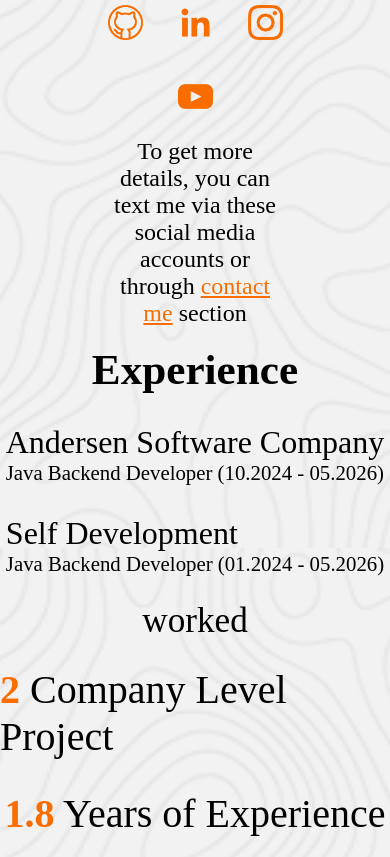
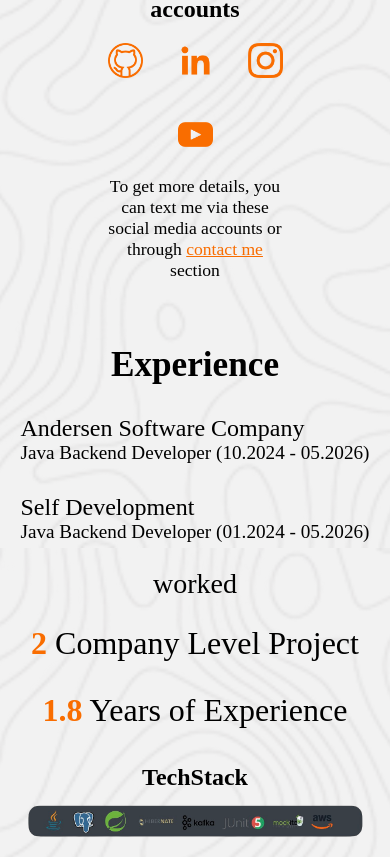
Before and after one commit to alinurmammadzada5/portfoliofront, a React (Vite) app in the folder portfolio-v1/: page / in a window 390 px wide. Shown: the part 1140-1997 px from the top of the page. Built offline with nearby package versions, Linux system fonts and the light colour scheme; a web font is replaced by a local one.

Commit message:
responsive check

```diff
--- a/portfolio-v1/src/aboutme.css
+++ b/portfolio-v1/src/aboutme.css
@@ -10,14 +10,14 @@
 }
 .aboutMe h2{
   text-align: center;
-  font-size: 4rem;
+  font-size: 3rem;
 }
 .aboutMe .aboutMe-container{
   width: 75%;
-  height: 650px;
+  height: 550px;
   background-color: #393E46;
   color: #ffffff;
-  font-size: 2.3rem;
+  font-size: 2rem;
   border-radius: 50px;
   display: flex;
   justify-content: center;
@@ -35,7 +35,7 @@
   gap: 20px;
 }
 .aboutMe .accounts-container h4{
-  font-size: 2.5rem;
+  font-size: 2rem;
 }
 .aboutMe .accounts-container .accounts-img-container{
   display: flex;
@@ -45,7 +45,7 @@
   gap: 35px;
 }
 .aboutMe .accounts-container .moreDetails{
-  font-size: 1.5rem;
+  font-size: 1.1rem;
 }
 
 .aboutMe .accounts-container .moreDetails a{
@@ -59,7 +59,7 @@
     }
 .aboutMe h2{
   text-align: center;
-  font-size: 2.2rem;
+  font-size: 1.75rem;
 }
 .aboutMe .aboutMe-container{
   font-size: 0.95rem;
--- a/portfolio-v1/src/contact.css
+++ b/portfolio-v1/src/contact.css
@@ -8,7 +8,7 @@
 }
 #contactme h2{
     color: #222831;
-    font-size: 3rem;
+    font-size: 2.5rem;
 }
 #contactme form{
     width: 40%;
@@ -30,7 +30,7 @@
 }
 #contactme input::placeholder{
     color: white;
-    font-size: 1.5rem;
+    font-size: 1.2rem;
 }
 #contactme form button{
     background-color: #385170;
@@ -40,7 +40,7 @@
 }
 #contactme p{
   margin-top: 20px;
-  font-size: 1.8rem;
+  font-size: 1.5rem;
   max-width: 90%;
   text-align: center;
   overflow-wrap: break-word;
@@ -60,15 +60,15 @@
     }
     #contactme input::placeholder{
     color: white;
-    font-size: 1.4rem;
+    font-size: 1.2rem;
 }
 
 @media(max-width:768px){
     #contactme h2{
-    font-size: 2.2rem;
+    font-size: 2.0rem;
 }
     #contactme p{
-        font-size: 1.2rem;
+        font-size: 1rem;
     }
 }
 }
--- a/portfolio-v1/src/experience.css
+++ b/portfolio-v1/src/experience.css
@@ -8,7 +8,7 @@
   margin-top: -250px;
 }
 #experience h2{
-  font-size: 4rem;
+  font-size: 3rem;
 }
 .experince-container{
   display: flex;
@@ -25,13 +25,13 @@
   gap: 30px;
 }
 .workName{
-  font-size: 2.5rem;
+  font-size: 2rem;
 }
 .workPosition{
-  font-size: 1.75rem;
+  font-size: 1.5rem;
 }
 .worked{
-  font-size: 2.5rem;
+  font-size: 2rem;
   text-align: center;
   margin-top: 25px;
   margin-bottom: 25px;
@@ -43,13 +43,13 @@
   gap: 30px;
 }
 .worked-container div{
-  font-size: 2.5rem;
+  font-size: 2rem;
 }
 .worked-container div strong{
   color: #F96D00;
 }
 #experience h4{
-  font-size: 3rem;
+  font-size: 2.5rem;
   margin-top: 35px;
   text-align: center;
 }
@@ -67,19 +67,19 @@
           margin-top: -150px;
     }
     #experience h2{
-  font-size: 2.7rem;
+  font-size: 2.2rem;
 }
 .workName{
-  font-size: 2rem;
+  font-size: 1.5rem;
 }
 .workPosition{
-  font-size: 1.3rem;
+  font-size: 1.2rem;
 }
 .worked{
-  font-size: 2.2rem;
+  font-size: 1.75rem;
 }
 #experience h4{
-  font-size: 2rem;
+  font-size: 1.5rem;
 }
 }
 @media (max-width:768px){
--- a/portfolio-v1/src/hero.css
+++ b/portfolio-v1/src/hero.css
@@ -13,18 +13,18 @@
 }
 
 .content h2{
-  font-size: 4rem;
+  font-size: 3rem;
   color: #222831;
 }
 .content p{
-  font-size: 2rem;
+  font-size: 1.5rem;
   text-decoration: underline;
   color: #222831;
 }
 
 .profile {
   width: 100%;
-  height: 750px;
+  height: 350px;
   object-fit: cover;
   border-radius: 50%;
   border: 5px dashed #222831;
@@ -36,28 +36,28 @@
 }
 
 .java {
-  width: 17%;
+  width: 15%;
   right: 12%;
   top: 30%;
   transform: rotate(-15deg);
 }
 
 .spring {
-    width: 15%;
+    width: 13%;
   left: 12%;
   bottom: 20%;
     transform: rotate(15deg);
 }
 
 .kafka {
-  width: 20%;
+  width: 18%;
   right: 12%;
   bottom: 20%;
   transform: rotate(-15deg);
 }
 
 .code {
-  width: 15%;
+  width: 13%;
   left: 12%;
   top: 30%;
   transform: rotate(15deg);
@@ -66,7 +66,7 @@
 @media (max-width:1920px) and (min-width:1080px){
     .profile {
   width: 80%;
-  height: 700px;
+  height: 350px;
   object-fit: cover;
   border-radius: 50%;
   border: 5px dashed #222831;
@@ -76,7 +76,7 @@
 @media (max-width:1920px) and (min-width:1280px){
     .profile {
   width: 80%;
-  height: 700px;
+  height: 350px;
   object-fit: cover;
   border-radius: 50%;
   border: 5px dashed #222831;
@@ -87,7 +87,7 @@
 @media (max-width:1279px) and (min-width:768px){
     .profile {
   width: 90%;
-  height: 650px;
+  height: 200px;
   object-fit: cover;
   border-radius: 50%;
   border: 5px dashed #222831;
```
